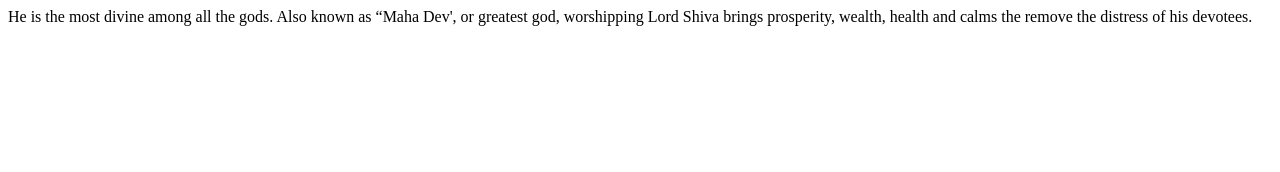
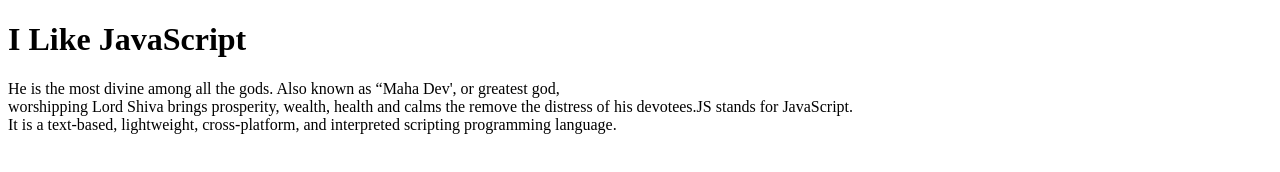
Before and after one commit to NikitaChormale/Javascript-, a plain HTML site: page index.html in a window 1280 px wide. Drawn offline with Linux system fonts and the light colour scheme.

Commit message:
added to changes

```diff
--- a/index.html
+++ b/index.html
@@ -12,11 +12,25 @@
     }
 </style>
 <body>
+    <h1>I Like JavaScript</h1>
     <script>
-        document.write("He is the most divine among all the gods. Also known as “Maha Dev', or greatest god, worshipping Lord Shiva brings prosperity, wealth, health and calms the remove the distress of his devotees.");
+        document.write("He is the most divine among all the gods. Also known as “Maha Dev', or greatest god,</br> worshipping Lord Shiva brings prosperity, wealth, health and calms the remove the distress of his devotees.");
+
         console.log('Welcome To JAvaScript');
+
         console.log("JavaScript is dynamically typed like most other scripting languages. A type is associated with a value rather than an expression.")
+
         console.warn("If you don't know the reason for a warning, don't make one up ")
+
+        console.log('"JavaScript supports various ways to test the type of objects, including duck typing."')
+
+        console.error("Poor placement of error messages")
+
+        console.warn("The likely consequence in case of failure to meet these conditions")
+
+        document.write("JS stands for JavaScript. </br>It is a text-based, lightweight, cross-platform, and interpreted scripting programming language.")
+
+
 
     </script>
 
```
